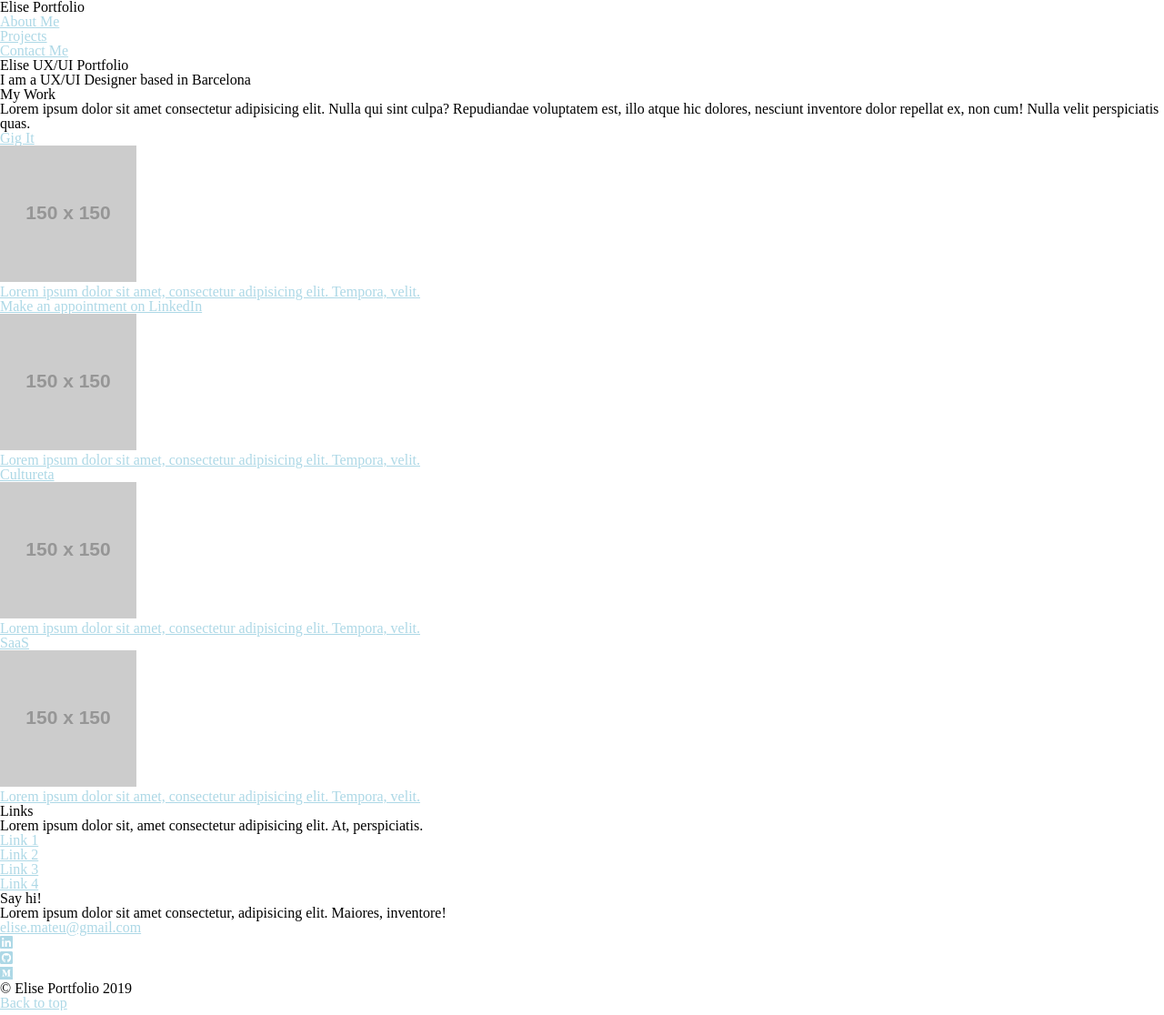
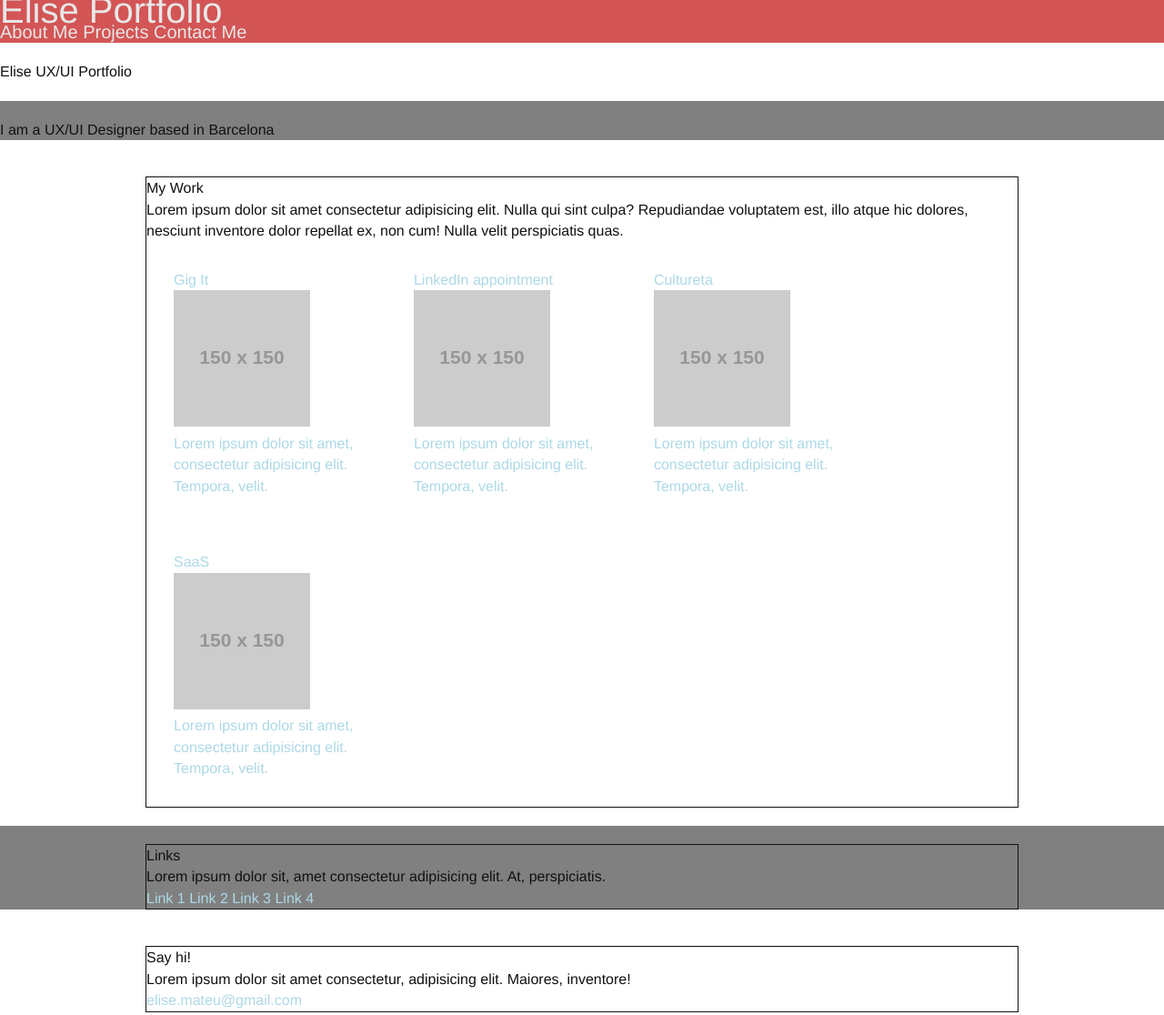
Before and after one commit to elise2106/portfolio, a plain HTML site: page index.html in a window 1280 px wide. Shown: the top 1116 px of the page at 91% size. Drawn offline with Linux system fonts and the light colour scheme; placeholder pictures from the web are drawn by us.

Commit message:
css add + organize

```diff
--- a/assets/css/style.css
+++ b/assets/css/style.css
@@ -1,14 +1,153 @@
+
+/* ---- reset ---- */
+
+html {
+    box-sizing: border-box;
+  }
+*, *:before, *:after {
+    box-sizing: inherit;
+  }
+
+/* ---- elements style ---- */
+img:hover{
+    opacity: .7;
+    -moz-box-shadow:    2px 2px 5px 2px rgb(231, 231, 231);
+    -webkit-box-shadow: 2px 2px 5px 2px rgb(231, 231, 231);
+    box-shadow:         2px 2px 5px 2px rgb(231, 231, 231);
+}
+
+/* ---- typography ---- */
+
+body {
+    color: #111;
+    font-family: Helvetica, Arial, sans-serif;
+    font-size: 16px;
+    line-height: 147%;
+  }
+
+/* h1 {
+    font-size: 64px;
+    font-family: "Arial"
+} */
+
+h2 {}
+
+h3 {}
+
 a{
     color:lightblue;
+    text-decoration: none;
 }
 
 a:hover{
     color: coral;
 }
 
-img:hover{
-    opacity: .7;
-    -moz-box-shadow:    2px 2px 5px 2px rgb(231, 231, 231);
-    -webkit-box-shadow: 2px 2px 5px 2px rgb(231, 231, 231);
-    box-shadow:         2px 2px 5px 2px rgb(231, 231, 231);
+/* .title-header{
+    font-size: 50px;
+    font-family: "Lato";
 }
+
+.project-title{
+    font-size: 30px;
+    font-family: "Lato";
+}
+
+.section-title h3{
+    font-size: 40px;
+    font-family: "Arial";
+} */
+
+/* ---- layout ---- */
+
+.page-header{
+    background:#313131;
+    color:rgb(231, 231, 231);
+    font-size: 20px;
+}
+
+.inline-list li{
+    display:inline-block;
+}
+
+.portfolio__list li{
+    width: 25%;
+    border: 2px;
+    padding: 20px;
+    margin: 10px;
+}
+
+.main-footer {
+    color: white;
+    padding: 60px 0;
+    background: #111;
+  }
+
+.container {
+    margin: 0 20px;
+    max-width: 960px;
+    border: 1px solid #111;
+  }
+
+section {
+    margin-bottom: 20px;
+    padding-top: 20px;
+  }
+
+section:nth-of-type(even){
+    background: gray;
+}
+
+
+/* ---- components ---- */
+
+.page-header a{
+    color:rgb(231, 231, 231);
+}
+
+.page-header a:hover{
+    color:white;
+    font-weight: bold;
+}
+
+/* ---- header ---- */
+
+.page-header h1{
+    font-size: 1em;
+}
+
+/* ---- section ---- */
+
+  section#portfolio {
+    // ...
+  }
+
+/* Small devices (landscape phones, 576px and up) */
+  @media (min-width: 576px) {
+
+  }
+
+/* Medium devices (tablets, 768px and up) */
+  @media (min-width: 768px) {
+    .page-header{
+        background:#d35555;
+        color:rgb(231, 231, 231);
+        font-size: 20px;
+    }
+  }
+
+/* Large devices (desktops, 992px and up) */
+  @media (min-width: 992px) {
+    .container{
+       margin: 0 auto;
+    }
+
+    .page-header h1{
+        font-size: 2em;
+    }
+  }
+
+/* Extra large devices (large desktops, 1200px and up) */
+  @media (min-width: 1200px) {
+
+  }
--- a/index.html
+++ b/index.html
@@ -13,10 +13,10 @@
 
 <body id="top">
     <!-- page header -->
-    <header>
-        <h2>Elise Portfolio</h2>
+    <header class="page-header">
+        <h1 class="title-header">Elise Portfolio</h1>
         <nav>
-            <ul>
+            <ul class="inline-list">
                 <li><a href="#about">About Me</a></li>
                 <li><a href="#projects">Projects</a></li>
                 <li><a href="#contact">Contact Me</a></li>
@@ -28,44 +28,46 @@
     <main>
         <!-- Title Section -->
         <section>
-            <h1>Elise UX/UI Portfolio</h1>
+            <header class="section-header">
+                <h1>Elise UX/UI Portfolio</h1>
+            </header>
         </section>
 
         <!-- Description Section -->
-        <section id="about">
+        <section id="about" class="section-title">
             <h2>I am a UX/UI Designer based in Barcelona</h2>
         </section>
 
         <!-- Projects Section -->
-        <section id="projects">
+        <section id="projects" class="section-title">
             <div class="container">
                 <h3>My Work</h3>
                 <p>Lorem ipsum dolor sit amet consectetur adipisicing elit. Nulla qui sint culpa? Repudiandae voluptatem est, illo atque hic dolores, nesciunt inventore dolor repellat ex, non cum! Nulla velit perspiciatis quas.</p>
-                <ul>
+                <ul class="inline-list portfolio__list">
                     <li>
                         <a href="#">
-                            <h2>Gig It</h2>
+                            <h2 class="project-title">Gig It</h2>
                             <img src="https://via.placeholder.com/150" alt="Portfolio image 1">
                             <p>Lorem ipsum dolor sit amet, consectetur adipisicing elit. Tempora, velit.</p>
                         </a>
                     </li>
                     <li>
                         <a href="#">
-                            <h2>Make an appointment on LinkedIn</h2>
+                            <h2 class="project-title">LinkedIn appointment</h2>
                             <img src="https://via.placeholder.com/150" alt="Portfolio image 2">
                             <p>Lorem ipsum dolor sit amet, consectetur adipisicing elit. Tempora, velit.</p>
                         </a>
                     </li>
                     <li>
                         <a href="#">
-                            <h2>Cultureta</h2>
+                            <h2 class="project-title">Cultureta</h2>
                             <img src="https://via.placeholder.com/150" alt="Portfolio image 3">
                             <p>Lorem ipsum dolor sit amet, consectetur adipisicing elit. Tempora, velit.</p>
                         </a>
                     </li>
                     <li>
                         <a href="#">
-                            <h2>SaaS</h2>
+                            <h2 class="project-title">SaaS</h2>
                             <img src="https://via.placeholder.com/150" alt="Portfolio image 4">
                             <p>Lorem ipsum dolor sit amet, consectetur adipisicing elit. Tempora, velit.</p>
                         </a>
@@ -75,11 +77,11 @@
         </section>
 
         <!-- Links section -->
-        <section>
+        <section class="section-title">
             <div class="container">
                 <h3>Links</h3>
                 <p>Lorem ipsum dolor sit, amet consectetur adipisicing elit. At, perspiciatis.</p>
-                <ul>
+                <ul class="inline-list">
                     <li><a href="#">Link 1</a></li>
                     <li><a href="#">Link 2</a></li>
                     <li><a href="#">Link 3</a></li>
@@ -89,7 +91,7 @@
         </section>
 
         <!-- Contact section -->
-        <section id="contact">
+        <section id="contact" class="section-title">
             <div class="container">
                 <h3>Say hi!</h3>
                 <p>Lorem ipsum dolor sit amet consectetur, adipisicing elit. Maiores, inventore!</p>
@@ -99,7 +101,7 @@
     </main>
 
     <footer class="main-footer">
-        <ul>
+        <ul class="inline-list">
             <li>
                 <a href="https://www.linkedin.com/in/elise-mateu-703138a6/" target="_blank" rel="noopener noreferrer"><i class="fab fa-linkedin"></i></a>
             </li>
```
